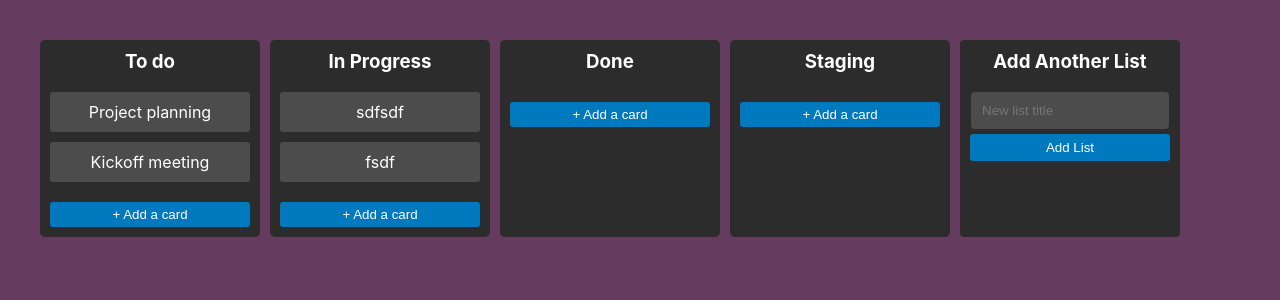
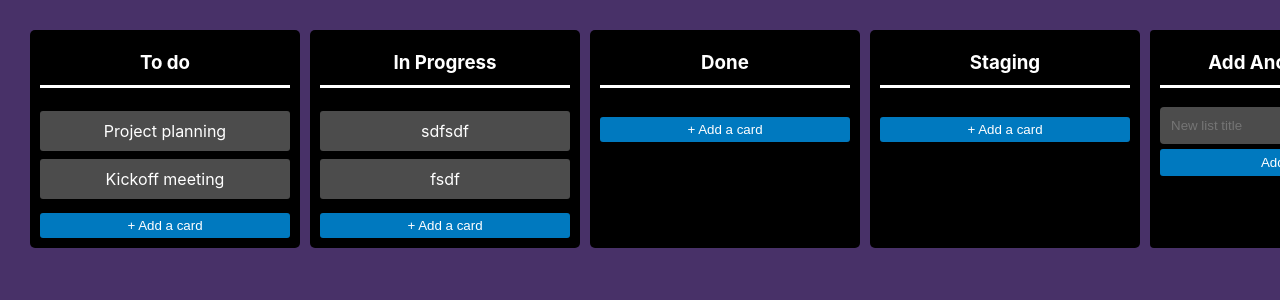
Before and after one commit to Rougler/ToDo, a React (Create React App) app: page / in a window 1280 px wide. Shown: the top 300 px of the page. Built offline with nearby package versions, Linux system fonts and the light colour scheme.

Commit message:
Scrolling and UI

```diff
--- a/src/App.css
+++ b/src/App.css
@@ -1,7 +1,8 @@
 .App {
   text-align: center;
-  background-color: #663b60;
+  background-color: #483168;
   color: white;
   min-height: 100vh;
   padding: 20px;
+  overflow: auto;
 }
--- a/src/components/Board.css
+++ b/src/components/Board.css
@@ -3,25 +3,35 @@
 .board {
   display: flex;
   gap: 10px;
-  padding: 20px;
+  padding: 10px;
+  /* Enable horizontal scrolling */
+  white-space: nowrap;
 
 }
 
 .list {
-  background-color: #2c2c2c;
+  background-color: #f0f0f0;
   padding: 10px;
   border-radius: 5px;
-  width: 200px;
+  flex: 0 0 250px;  /* Fixed width for columns */
+  display: flex;
+  flex-direction: column;
+  white-space: normal;
+  background-color: black;
+
 }
 
 .list h3 {
   margin-top: 0;
+    /* border: 1px solid; */
+    border-bottom: 3px solid white;
+    padding: 11px 0px;
 }
 
 .card {
   background-color: #4c4c4c;
   padding: 10px;
-  margin: 10px 0;
+  margin: 4px 0;
   border-radius: 3px;
   cursor: pointer;
 }
```
